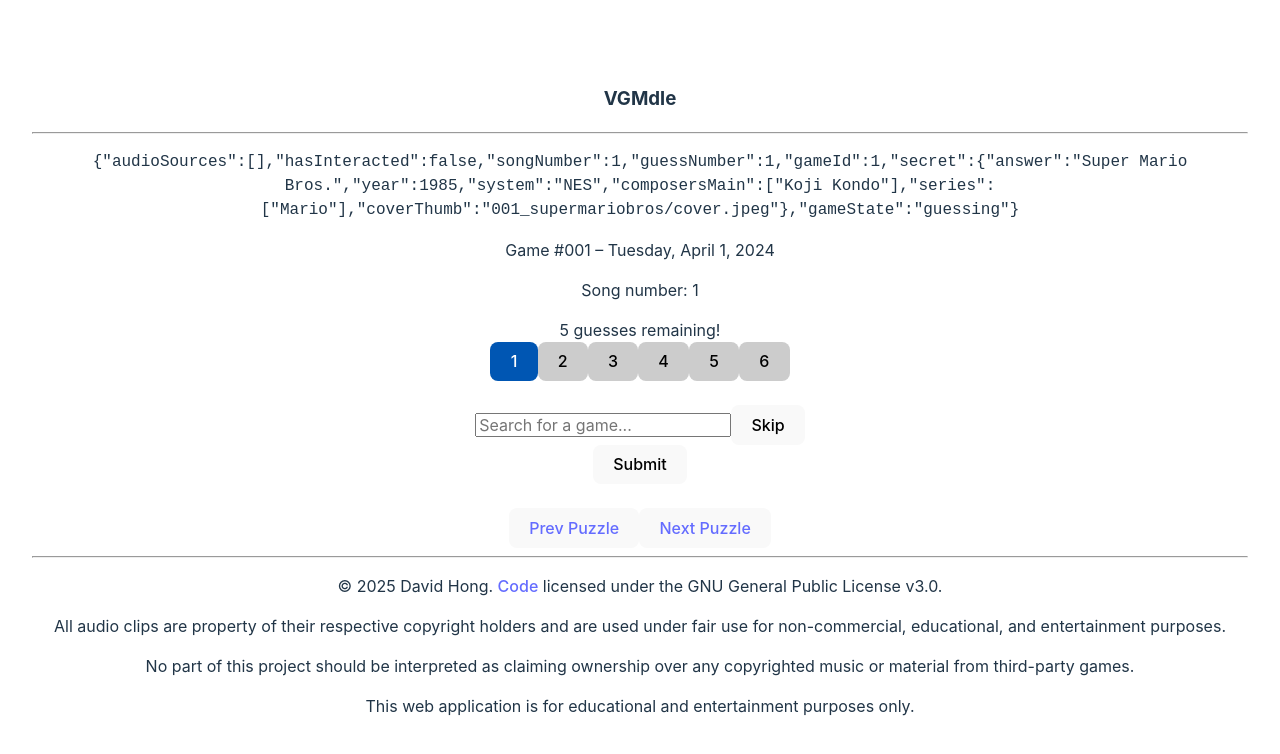
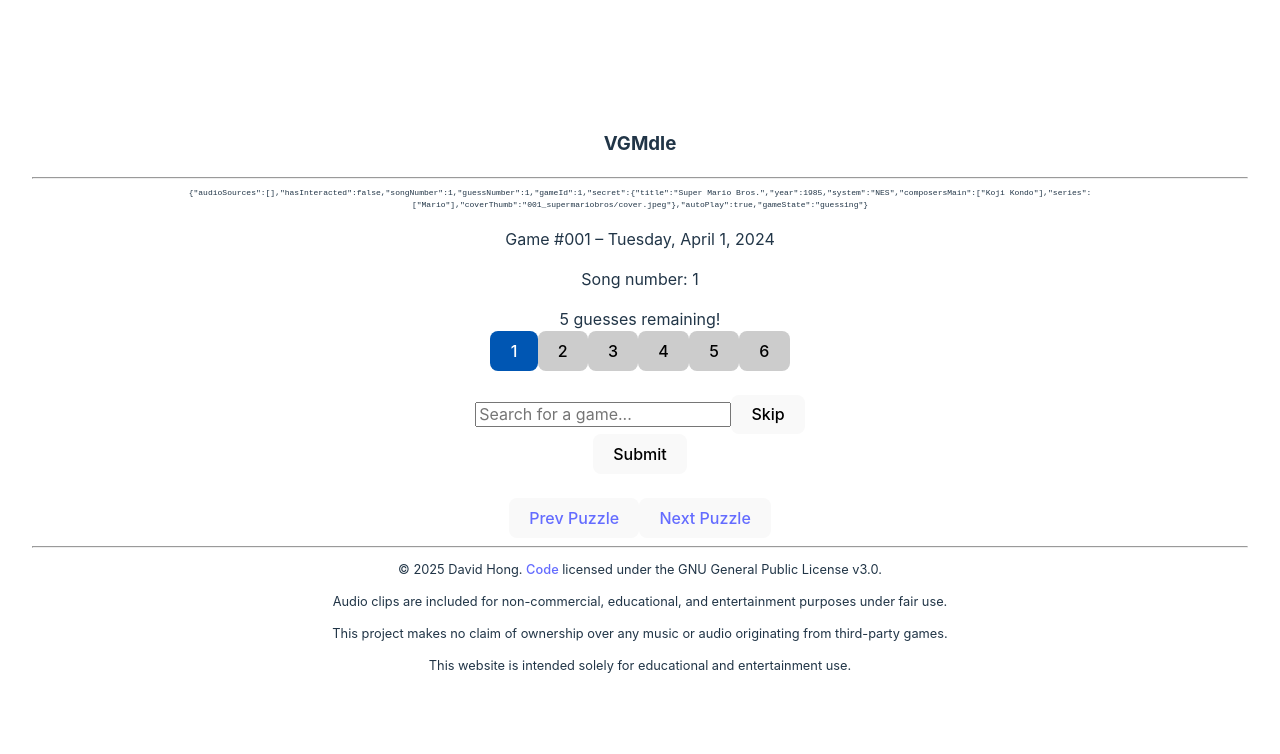
Before and after one commit to Oasiris/VGMdle, a React (Vite) app: page / in a window 1280 px wide. Shown: the top 754 px of the page. Built offline with nearby package versions, Linux system fonts and the light colour scheme.

Commit message:
Update footer

```diff
--- a/src/App.tsx
+++ b/src/App.tsx
@@ -58,20 +58,20 @@
 
       <hr />
 
-            <footer>
+      <footer style={{ fontSize: '0.8em' }}>
         <p>
-                    © 2025 David Hong. <Link to="https://github.com/Oasiris/VGMdle">Code</Link>{' '}
-                    licensed under the GNU General Public License v3.0.
+          © 2025 David Hong. <Link to="https://github.com/Oasiris/VGMdle">Code</Link> licensed
+          under the GNU General Public License v3.0.
         </p>
         <p>
-                    All audio clips are property of their respective copyright holders and are used
-                    under fair use for non-commercial, educational, and entertainment purposes.
+          Audio clips are included for non-commercial, educational, and entertainment purposes under
+          fair use.
         </p>
         <p>
-                    No part of this project should be interpreted as claiming ownership over any
-                    copyrighted music or material from third-party games.
+          This project makes no claim of ownership over any music or audio originating from
+          third-party games.
         </p>
-                <p>This web application is for educational and entertainment purposes only.</p>
+        <p>This website is intended solely for educational and entertainment use.</p>
       </footer>
     </div>
   )
--- /dev/null
+++ b/src/components/gameInfoCard.scss
@@ -0,0 +1,24 @@
+.game-info-card {
+    width: 1000px;
+    display: flex;
+    flex-direction: row;
+    align-items: center;
+
+    .left {
+        width: 350px;
+        .image-container {
+            width: 100%;
+            height: 350px;
+        }
+
+        & img {
+            object-fit: contain;
+            max-height: 100%;
+            width: auto;
+        }
+    }
+    .right {
+        flex-grow: 1;
+        margin: 0 20px;
+    }
+}
--- a/src/components/gameInfoCard.tsx
+++ b/src/components/gameInfoCard.tsx
@@ -4,6 +4,8 @@
 
 import { useEffect, useState } from 'react'
 import { VGMDLE_ANSWER_KEY } from '../data/answerKey'
+
+import './gameInfoCard.scss'
 
 // Create lazy glob map of all images
 const imageModules = import.meta.glob('../assets/images/**/*.{png,jpg,jpeg,webp,gif}', {
@@ -38,14 +40,18 @@
 
   return (
     <div>
-      <div className="row">
+      <section className="game-info-card">
         <div className="left">
-          {game.coverThumb && imageSrc && (
-            <img src={imageSrc} alt="Game Cover" className="game-cover" />
-          )}
+          <div className="image-container">
+            {game.coverThumb && imageSrc && (
+              <img src={imageSrc} alt="Game Cover" className="game-cover" />
+            )}
+          </div>
         </div>
-        <div className="right"></div>
-      </div>
+        <div className="right">
+          <h2>{game.title}</h2>
+        </div>
+      </section>
     </div>
   )
 }
--- a/src/data/answerKey.ts
+++ b/src/data/answerKey.ts
@@ -1,5 +1,5 @@
 export type Game = {
-    answer: string
+    title: string
     year?: number
     system?: string
     composersMain?: string[]
@@ -9,7 +9,7 @@
 
 export const VGMDLE_ANSWER_KEY: Record<string, Game> = {
     '1': {
-        answer: 'Super Mario Bros.',
+        title: 'Super Mario Bros.',
         year: 1985,
         system: 'NES',
         composersMain: ['Koji Kondo'],
--- a/src/routes/guess-page.tsx
+++ b/src/routes/guess-page.tsx
@@ -20,8 +20,8 @@
 
 interface GuessPageProps {
   gameId: number
-  // autoPlay is a boolean that indicates whether to auto-play the audio. Default behavior is true
-  autoPlay?: boolean
+  // autoPlayPref is a boolean that indicates whether to auto-play the audio. Default behavior is true
+  autoPlayPref?: boolean
 }
 
 enum GameState {
@@ -30,10 +30,11 @@
   GAME_OVER = 'gameOver',
 }
 
-export default function GuessPage({ gameId, autoPlay }: GuessPageProps) {
+export default function GuessPage({ gameId, autoPlayPref }: GuessPageProps) {
   const [songNumber, setSongNumber] = useState<number>(1)
   const [guessNumber, setGuessNumber] = useState(1)
   const [hasInteracted, setHasInteracted] = useState(false)
+  const [autoPlay, setAutoPlay] = useState(autoPlayPref ?? true)
 
   const [guessText, setGuessText] = useState('')
 
@@ -51,7 +52,7 @@
   const handleGuess = useCallback(
     (guess: string) => {
       setHasInteracted(true)
-      const answer = VGMDLE_ANSWER_KEY[String(gameId)].answer
+      const answer = VGMDLE_ANSWER_KEY[String(gameId)].title
       console.log('Comparing ' + guess + ' to ' + answer)
       if (guess === answer) {
         console.log('Correct guess!')
@@ -83,12 +84,17 @@
       }
     }
   }, [audioLoaded, songNumber, hasInteracted, autoPlay])
-
+  // Turn off auto-play when the game is over
+  useEffect(() => {
+    if (gameState === GameState.GAME_OVER || gameState === GameState.CORRECT) {
+      setAutoPlay(false)
+    }
+  }, [gameState])
   return (
     <>
       <AudioFetcher paths={AUDIO_PATHS} onFetched={handleClipsFetched} />
 
-      <code>
+      <code style={{ fontSize: '0.5em' }}>
         <p>
           {JSON.stringify({
             // currentAudioSrc,
```
Lines whose indentation alone changed are shown as unchanged.
